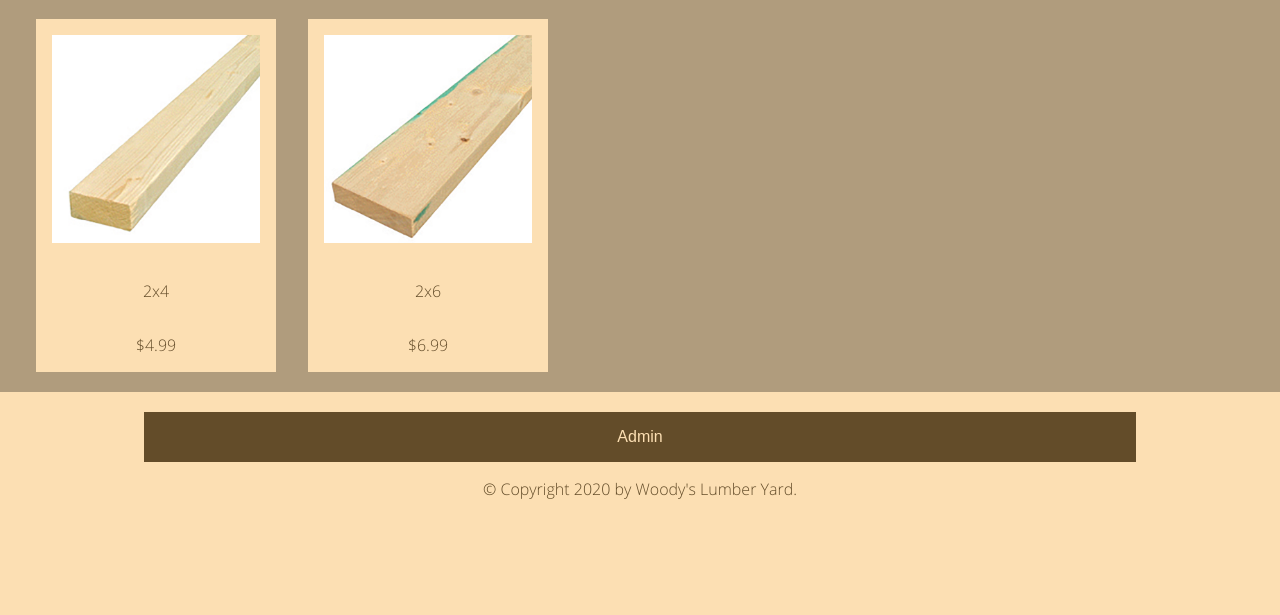
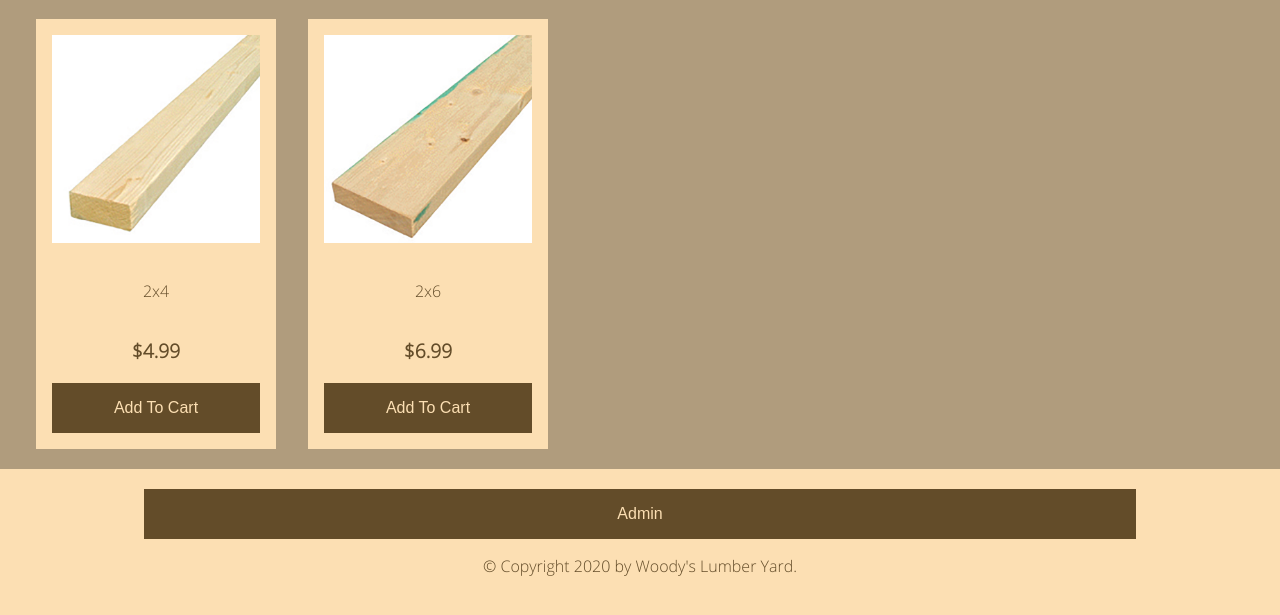
Before and after one commit to starlightromero/woodys-lumber-yard, a Flask app: page / in a window 1280 px wide. Shown: the part 158-773 px from the top of the page. Run offline with Flask 2, Linux system fonts and the light colour scheme; data comes from the database, SQL or seed files in the repository.

Commit message:
added cart button

```diff
--- a/templates/home.html
+++ b/templates/home.html
@@ -18,10 +18,11 @@
         <img src="../{{ product.img }}" alt="{{ product.title }}">
       </a>
     </p>
-    <p>
+    <p class="title">
       <a href="/products/{{ product.id }}">{{ product.title }}</a>
     </p>
-    <p>${{ product.price }}</p>
+    <p class="price">${{ product.price }}</p>
+    <button type="button" name="add-to-cart">Add To Cart</button>
   </div>
   {% endfor %}
 </div>
```
